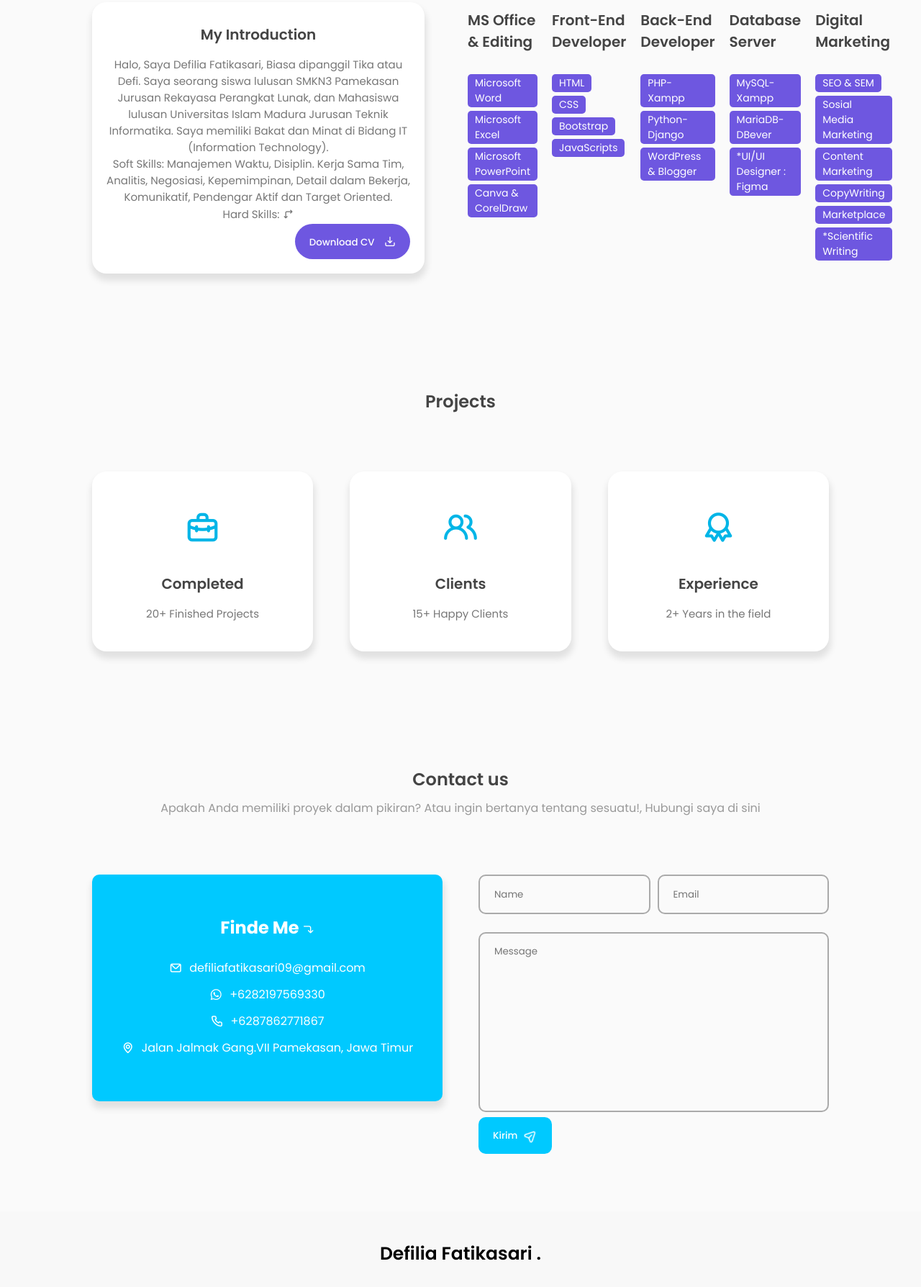
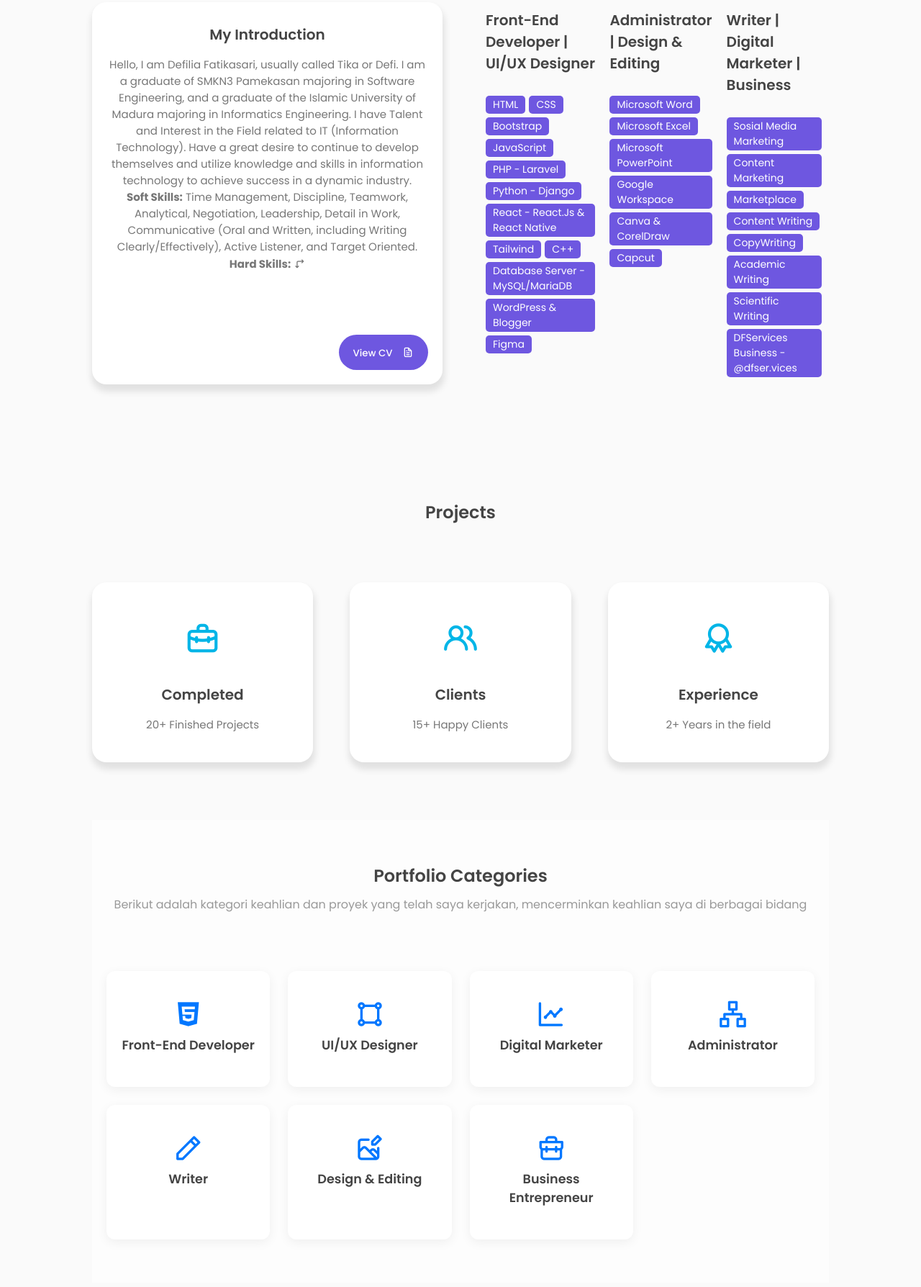
Before and after one commit to defiliafatikasari/My_Portfolio_Defilia_Fatikasari, a plain HTML site: page index.html in a window 1280 px wide. Shown: the part 992-2780 px from the top of the page at 72% size. Drawn offline with nearby package versions, Linux system fonts and the light colour scheme.

Commit message:
Proses Nambah CV dan Portfolio

```diff
--- a/css/style.css
+++ b/css/style.css
@@ -372,6 +372,7 @@ h3 {
   border-radius: 20px;
   box-shadow: 1px 8px 10px 2px var(--first-shadow-color);
   overflow: hidden;
+  text-decoration: none;
 }
 .projects-box > i {
   font-size: 50px;
@@ -402,6 +403,47 @@ h3 {
 .projects-box:hover.projects-box > label {
   color: var(--color-white);
   z-index: 2;
+}
+
+.portfolio-section {
+  padding: 60px 20px;
+  background-color: #fdfdfd;
+  text-align: center;
+}
+
+.portfolio-grid {
+  display: grid;
+  grid-template-columns: repeat(auto-fit, minmax(200px, 1fr));
+  gap: 25px;
+  max-width: 1100px;
+  margin: 0 auto;
+}
+
+.portfolio-card {
+  background: #ffffff;
+  border-radius: 12px;
+  box-shadow: 0 4px 15px rgba(0, 0, 0, 0.06);
+  padding: 30px 20px;
+  text-decoration: none;
+  color: #333;
+  transition: all 0.3s ease;
+}
+
+.portfolio-card i {
+  font-size: 2.5rem;
+  margin-bottom: 15px;
+  color: #0077ff;
+}
+
+.portfolio-card h3 {
+  font-size: 1.1rem;
+  font-weight: 600;
+}
+
+.portfolio-card:hover {
+  transform: translateY(-5px);
+  box-shadow: 0 8px 20px rgba(0, 0, 0, 0.1);
+  background-color: #f5f9ff;
 }
 
 /* Main Contact */
--- a/index.html
+++ b/index.html
@@ -43,8 +43,11 @@
           </ul>
         </div>
         <div class="nav-button">
-          <button class="btn">Donwload CV <i class="uil uil-file-alt"></i></button>
+          <a href="https://drive.google.com/drive/folders/1ZLqPoYaJQEqn4L0inVYP11z5wm0H0jAx" target="_blank" rel="noopener noreferrer">
+            <button class="btn">View CV <i class="uil uil-file-alt"></i></button>
+          </a>
         </div>
+
         <div class="nav-menu-btn">
           <i class="uil uil-bars" onclick="myMenuFunction()"></i>
         </div>
@@ -68,8 +71,8 @@
             </div>
 
             <div class="featured-text-btn">
-              <button class="btn purple-btn">My Files</button>
-              <button class="btn">Download CV<i class="uil uil-file-alt"></i></button>
+              <button class="btn purple-btn">Experience</button>
+              <button class="btn">My Certificate Collection<i class="uil uil-file-alt"></i></button>
             </div>
 
             <div class="social-icons">
@@ -133,13 +136,18 @@
               <div class="about-info">
                 <h3>My Introduction</h3>
                 <p>
-                  Halo, Saya Defilia Fatikasari, Biasa dipanggil Tika atau Defi. Saya seorang siswa lulusan SMKN3 Pamekasan Jurusan Rekayasa Perangkat Lunak, dan Mahasiswa lulusan Universitas Islam Madura Jurusan Teknik Informatika. Saya
-                  memiliki Bakat dan Minat di Bidang IT (Information Technology).
+                  Hello, I am Defilia Fatikasari, usually called Tika or Defi. I am a graduate of SMKN3 Pamekasan majoring in Software Engineering, and a graduate of the Islamic University of Madura majoring in Informatics Engineering. I
+                  have Talent and Interest in the Field related to IT (Information Technology). Have a great desire to continue to develop themselves and utilize knowledge and skills in information technology to achieve success in a dynamic
+                  industry.
                 </p>
-                <p>Soft Skills: Manajemen Waktu, Disiplin. Kerja Sama Tim, Analitis, Negosiasi, Kepemimpinan, Detail dalam Bekerja, Komunikatif, Pendengar Aktif dan Target Oriented.</p>
-                <p>Hard Skills: <i class="uil uil-arrows-right-down"></i></p>
+                <p>
+                  <b>Soft Skills:</b> Time Management, Discipline, Teamwork, Analytical, Negotiation, Leadership, Detail in Work, Communicative (Oral and Written, including Writing Clearly/Effectively), Active Listener, and Target Oriented.
+                </p>
+                <p><b>Hard Skills:</b> <i class="uil uil-arrows-right-down"></i></p>
                 <div class="about-btn">
-                  <button class="btn">Download CV <i class="uil uil-import"></i></button>
+                  <a href="https://drive.google.com/drive/folders/1ZLqPoYaJQEqn4L0inVYP11z5wm0H0jAx" target="_blank" rel="noopener noreferrer">
+                    <button class="btn">View CV <i class="uil uil-file-alt"></i></button>
+                  </a>
                 </div>
               </div>
             </div>
@@ -147,57 +155,49 @@
             <div class="col">
               <div class="skills-box">
                 <div class="skills-header">
-                  <h3>MS Office & Editing</h3>
+                  <h3>Front-End Developer | UI/UX Designer</h3>
+                </div>
+                <div class="skills-list">
+                  <span>HTML</span>
+                  <span>CSS</span>
+                  <span>Bootstrap</span>
+                  <span>JavaScript</span>
+                  <span>PHP - Laravel</span>
+                  <span>Python - Django</span>
+                  <span>React - React.Js & React Native</span>
+                  <span>Tailwind</span>
+                  <span>C++</span>
+                  <span>Database Server - MySQL/MariaDB</span>
+                  <span>WordPress & Blogger</span>
+                  <span>Figma</span>
+                </div>
+              </div>
+              <div class="skills-box">
+                <div class="skills-header">
+                  <h3>Administrator | Design & Editing</h3>
                 </div>
                 <div class="skills-list">
                   <span>Microsoft Word</span>
                   <span>Microsoft Excel</span>
                   <span>Microsoft PowerPoint</span>
+                  <span>Google Workspace</span>
                   <span>Canva & CorelDraw</span>
+                  <span>Capcut</span>
                 </div>
               </div>
               <div class="skills-box">
                 <div class="skills-header">
-                  <h3>Front-End Developer</h3>
+                  <h3>Writer | Digital Marketer | Business</h3>
                 </div>
                 <div class="skills-list">
-                  <span>HTML</span>
-                  <span>CSS</span>
-                  <span>Bootstrap</span>
-                  <span>JavaScripts</span>
-                </div>
-              </div>
-              <div class="skills-box">
-                <div class="skills-header">
-                  <h3>Back-End Developer</h3>
-                </div>
-                <div class="skills-list">
-                  <span>PHP-Xampp</span>
-                  <span>Python-Django</span>
-                  <span>WordPress & Blogger</span>
-                </div>
-              </div>
-              <div class="skills-box">
-                <div class="skills-header">
-                  <h3>Database Server</h3>
-                </div>
-                <div class="skills-list">
-                  <span>MySQL-Xampp</span>
-                  <span>MariaDB-DBever</span>
-                  <span>*UI/UI Designer : Figma</span>
-                </div>
-              </div>
-              <div class="skills-box">
-                <div class="skills-header">
-                  <h3>Digital Marketing</h3>
-                </div>
-                <div class="skills-list">
-                  <span>SEO & SEM</span>
                   <span>Sosial Media Marketing</span>
                   <span>Content Marketing</span>
+                  <span>Marketplace</span>
+                  <span>Content Writing</span>
                   <span>CopyWriting</span>
-                  <span>Marketplace</span>
-                  <span>*Scientific Writing</span>
+                  <span>Academic Writing</span>
+                  <span>Scientific Writing</span>
+                  <span>DFServices Business - @dfser.vices</span>
                 </div>
               </div>
             </div>
@@ -228,6 +228,50 @@
           </div>
         </section>
 
+        <section class="portfolio-section" id="portfolio">
+          <div class="top-header">
+            <h1>Portfolio Categories</h1>
+            <span>Berikut adalah kategori keahlian dan proyek yang telah saya kerjakan, mencerminkan keahlian saya di berbagai bidang</span>
+          </div>
+
+          <div class="portfolio-grid">
+            <a href="#" class="portfolio-card" target="_blank">
+              <i class="uil uil-html5"></i>
+              <h3>Front-End Developer</h3>
+            </a>
+
+            <a href="#" class="portfolio-card" target="_blank">
+              <i class="uil uil-vector-square"></i>
+              <h3>UI/UX Designer</h3>
+            </a>
+
+            <a href="#" class="portfolio-card" target="_blank">
+              <i class="uil uil-chart-line"></i>
+              <h3>Digital Marketer</h3>
+            </a>
+
+            <a href="#" class="portfolio-card" target="_blank">
+              <i class="uil uil-sitemap"></i>
+              <h3>Administrator</h3>
+            </a>
+
+            <a href="#" class="portfolio-card" target="_blank">
+              <i class="uil uil-pen"></i>
+              <h3>Writer</h3>
+            </a>
+
+            <a href="#" class="portfolio-card" target="_blank">
+              <i class="uil uil-image-edit"></i>
+              <h3>Design & Editing</h3>
+            </a>
+
+            <a href="#" class="portfolio-card" target="_blank">
+              <i class="uil uil-briefcase"></i>
+              <h3>Business Entrepreneur</h3>
+            </a>
+          </div>
+        </section>
+
         <!-- Contacts Box -->
         <section class="section" id="contact">
           <div class="top-header">
@@ -239,8 +283,8 @@
             <div class="col">
               <div class="contacts-info">
                 <h2>Finde Me <i class="uil uil-corner-right-down"></i></h2>
-                <p><i class="uil uil-envelope"></i>defiliafatikasari09@gmail.com</p>
-                <p><i class="uil uil-whatsapp"></i>+6282197569330</p>
+                <p><i class="uil uil-envelope"></i>defiliatika@gmail.com</p>
+                <p><i class="uil uil-whatsapp"></i>+6287862771867</p>
                 <p><i class="uil uil-phone"></i>+6287862771867</p>
                 <p><i class="uil uil-map-marker"></i>Jalan Jalmak Gang.VII Pamekasan, Jawa Timur</p>
               </div>
```
